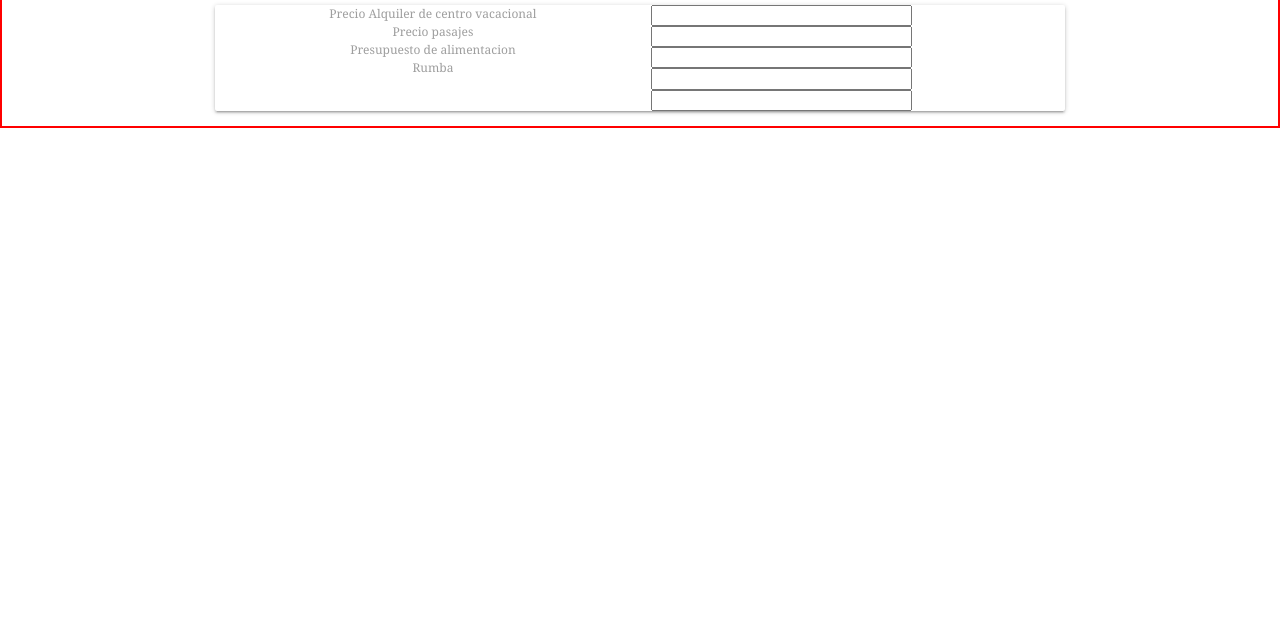
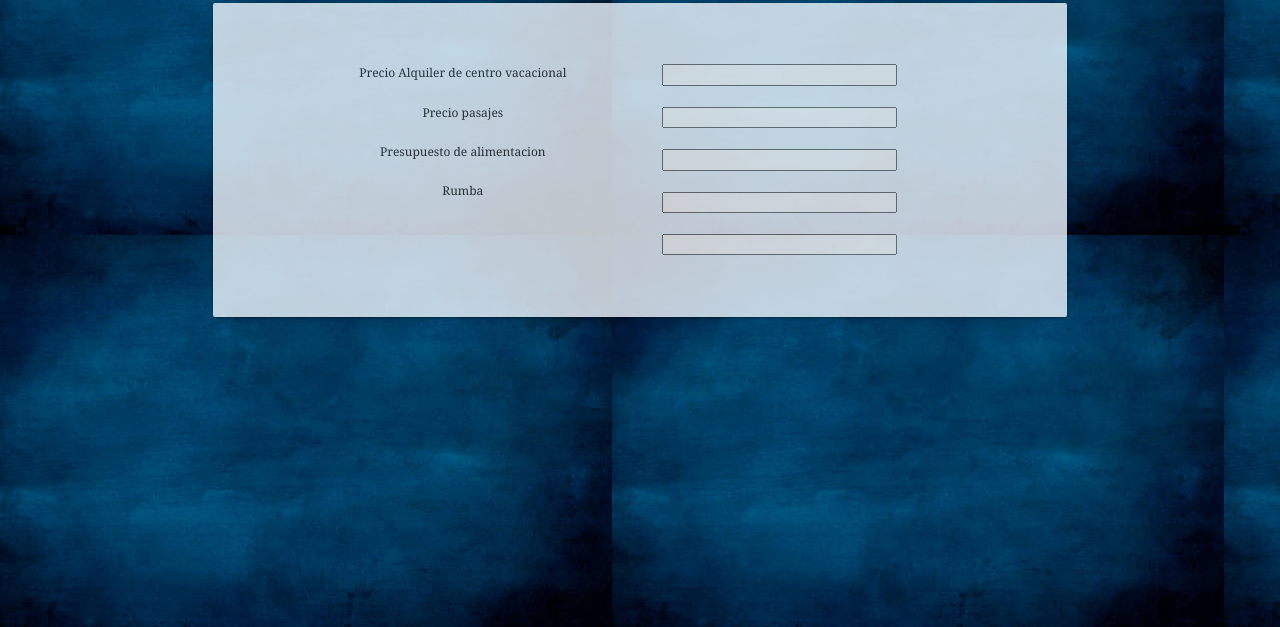
Before and after one commit to jjfique/presupuesto, a website built with Parcel: page index.html in a window 1280 px wide. Shown: the part 173-800 px from the top of the page. Built offline with nearby package versions, Linux system fonts and the light colour scheme.

Commit message:
ajuste de interface

```diff
--- a/index.html
+++ b/index.html
@@ -7,26 +7,28 @@
 
   <body>
     <div id="app"></div>
-    <div id="panel" class="row">
+    <div class="row">
       <div class="col s8">
-        <h2 class="col s12">Presupestos</h2>
-        <p class="col s12">
+        <h2 class="col offset-s4 s10">Presupestos</h2>
+        <p class="col offset-s1 s10">
           Los valores solicitados reprentan 1 dia por persona
         </p>
       </div>
-      <div class="col s8 offset-s2 card-panel center-align">
+      <div id="panel" class="col s8 offset-s2 card-panel center-align">
         <div id="labeDescripciones" class="col s6">
-          <label class="col s12">Precio Alquiler de centro vacacional</label>
-          <label class="col s12">Precio pasajes</label>
-          <label class="col s12">Presupuesto de alimentacion</label>
-          <label class="col s12">Rumba</label>
+          <label id="texto" class="col s12"
+            >Precio Alquiler de centro vacacional</label
+          >
+          <label id="texto" class="col s12">Precio pasajes</label>
+          <label id="texto" class="col s12">Presupuesto de alimentacion</label>
+          <label id="texto" class="col s12">Rumba</label>
         </div>
         <div class="col s6">
-          <input type="" class="col s8" />
-          <input type="" class="col s8" />
-          <input type="" class="col s8" />
-          <input type="" class="col s8" />
-          <input type="" class="col s8" />
+          <input id="cajas" type="" class="col s8" />
+          <input id="cajas" type="" class="col s8" />
+          <input id="cajas" type="" class="col s8" />
+          <input id="cajas" type="" class="col s8" />
+          <input id="cajas" type="" class="col s8" />
         </div>
       </div>
     </div>
--- a/src/styles.css
+++ b/src/styles.css
@@ -1,11 +1,19 @@
 body {
   font-family: Georgia, "Times New Roman", Times, serif;
+  background-image: url("/img/fondo.jpg");
+  color: aliceblue;
 }
 #panel {
-  border: red 2px solid;
-  display: inline-block;
-  justify-content: center;
+  background-color: aliceblue;
+  opacity: 0.8;
+  padding: 4%;
 }
-panel-1 {
-  border: red 2px solid;
+
+#texto {
+  color: black;
+  opacity: 0.8;
+  margin: 3%;
 }
+#cajas {
+  margin: 3%;
+}
```
Also changed, not shown: img/fondo.jpg (added).
